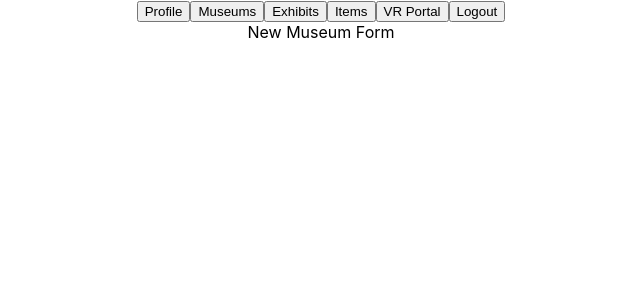
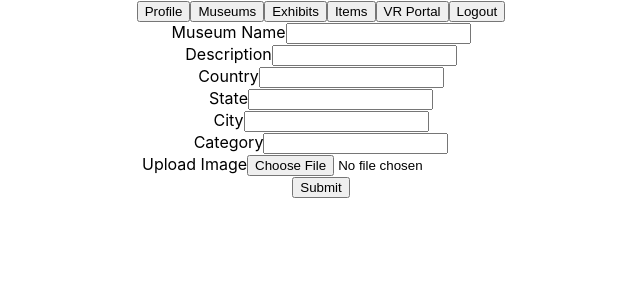
Before and after one commit to SteRobWms/Muze-3D, a React (Create React App) app in the folder working-title-frontend/: page /museums/new in a window 1280 px wide. Shown: the top 300 px of the page, without its empty margins (319-959 px from the left). Built offline with nearby package versions, Linux system fonts and the light colour scheme; no server answers.

Commit message:
add museums

```diff
--- /dev/null
+++ b/working-title-frontend/src/Adapters/api.js
@@ -0,0 +1,16 @@
+// import React from 'react'
+
+// export default class API extends React.Component {
+export default function submitMuseum(formData) {
+    const config = {
+        method: "POST",
+        headers: {
+            "Authorization": localStorage.getItem("token"),
+            "Accept": "application/json"
+        },
+        body: formData
+    }
+    return fetch("http://localhost:3000/museums", config)
+        .then(res => res.json());
+}
+// }
--- a/working-title-frontend/src/App.js
+++ b/working-title-frontend/src/App.js
@@ -9,6 +9,7 @@ import ItemContainer from './Containers/ItemContainer';
 import Login from './Components/Login';
 import Museum from './Components/Museum';
 import MuseumContainer from './Containers/MuseumContainer';
+import MuseumForm from './Components/MuseumForm';
 import NavBar from './Containers/NavBar';
 import SignUp from './Components/SignUp';
 import Profile from './Containers/Profile';
@@ -91,7 +92,7 @@ export default class App extends React.Component {
                         <Route exact path="/login" render={(routerProps) => <Login {...routerProps} setUserLocalStorage={this.setUserLocalStorage} setUserState={this.setUserState} loggedIn={this.loggedIn} />} />
 
                         <Route exact path="/museums" render={(routerProps) => <MuseumContainer {...routerProps} loggedIn={this.loggedIn} />} />
-                        <Route exact path="/museums/new" render={(routerProps) => <div {...routerProps} >New Museum Form</div>} />
+                        <Route exact path="/museums/new" render={(routerProps) => <MuseumForm {...routerProps} loggedIn={this.loggedIn} />} />
                         <Route exact path="/museums/:id/edit" render={(routerProps) => <div {...routerProps} >Edit Museum Form</div>} />
                         <Route exact path="/museums/:id" render={(routerProps) => <Museum {...routerProps} loggedIn={this.loggedIn} />} />
 
--- /dev/null
+++ b/working-title-frontend/src/Components/MuseumForm.js
@@ -0,0 +1,43 @@
+import React from 'react';
+import submitMuseum from '../Adapters/api.js'
+
+const MuseumForm = props => {
+
+    const handleSubmit = event => {
+        event.preventDefault()
+        const formData = new FormData(event.target)
+        submitMuseum(formData)
+            // ex had setPost and (data.post)
+            .then(data => props.setMuseum(data.museum))
+            .catch(console.error);
+    }
+
+    return (
+        <form onSubmit={(event) => handleSubmit(event)}>
+            <label htmlFor="name">Museum Name
+                <input type="text" name="name" />
+            </label><br />
+            <label htmlFor="description">Description
+                <input type="text" name="description" />
+            </label><br />
+            <label htmlFor="country">Country
+                <input type="text" name="country" />
+            </label><br />
+            <label htmlFor="state">State
+                <input type="text" name="state" />
+            </label><br />
+            <label htmlFor="city">City
+                <input type="text" name="city" />
+            </label><br />
+            <label htmlFor="category">Category
+                <input type="select" name="category" />
+            </label><br />
+            <label htmlFor="background_image">Upload Image
+                <input type="file" name="background_image" accept="image/*" />
+            </label><br />
+            <input type="submit" value="Submit" />
+        </form>
+    );
+}
+
+export default MuseumForm;
```
Also changed, not shown: 2 other files (tests, documents, lock files or other folders).
